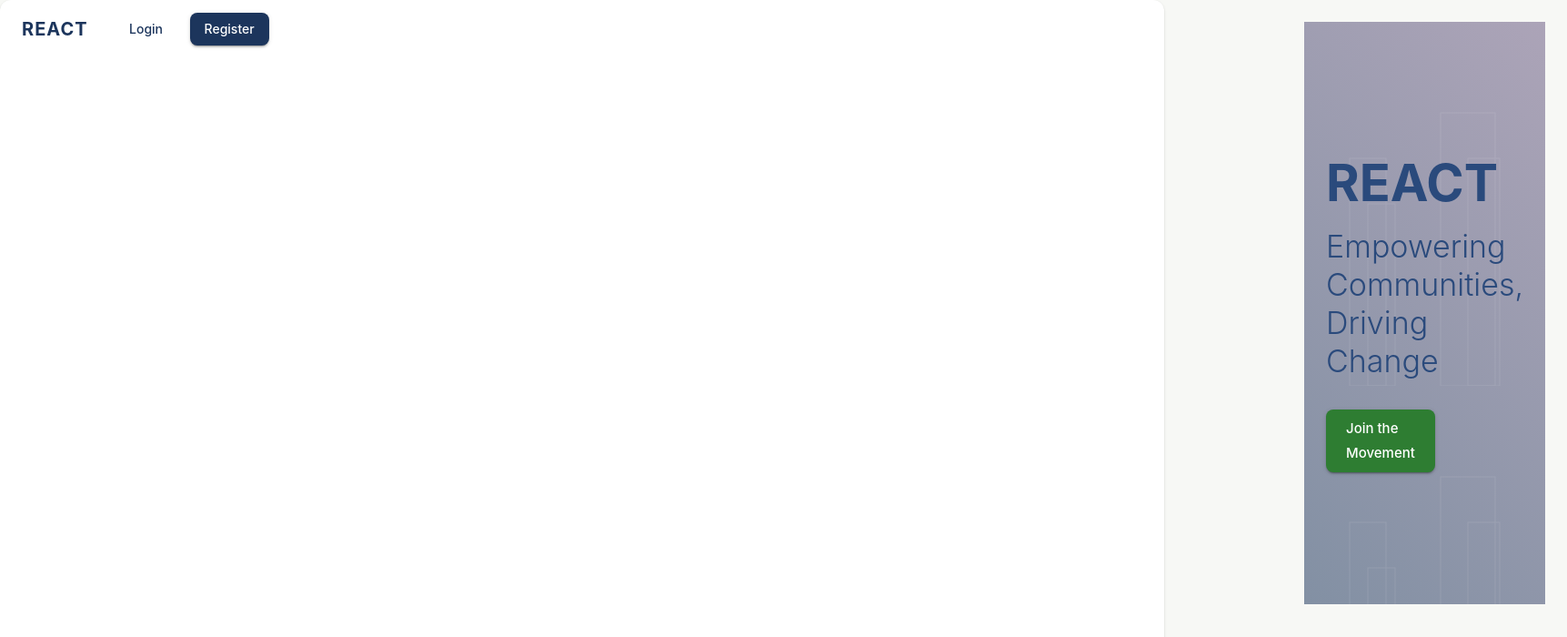
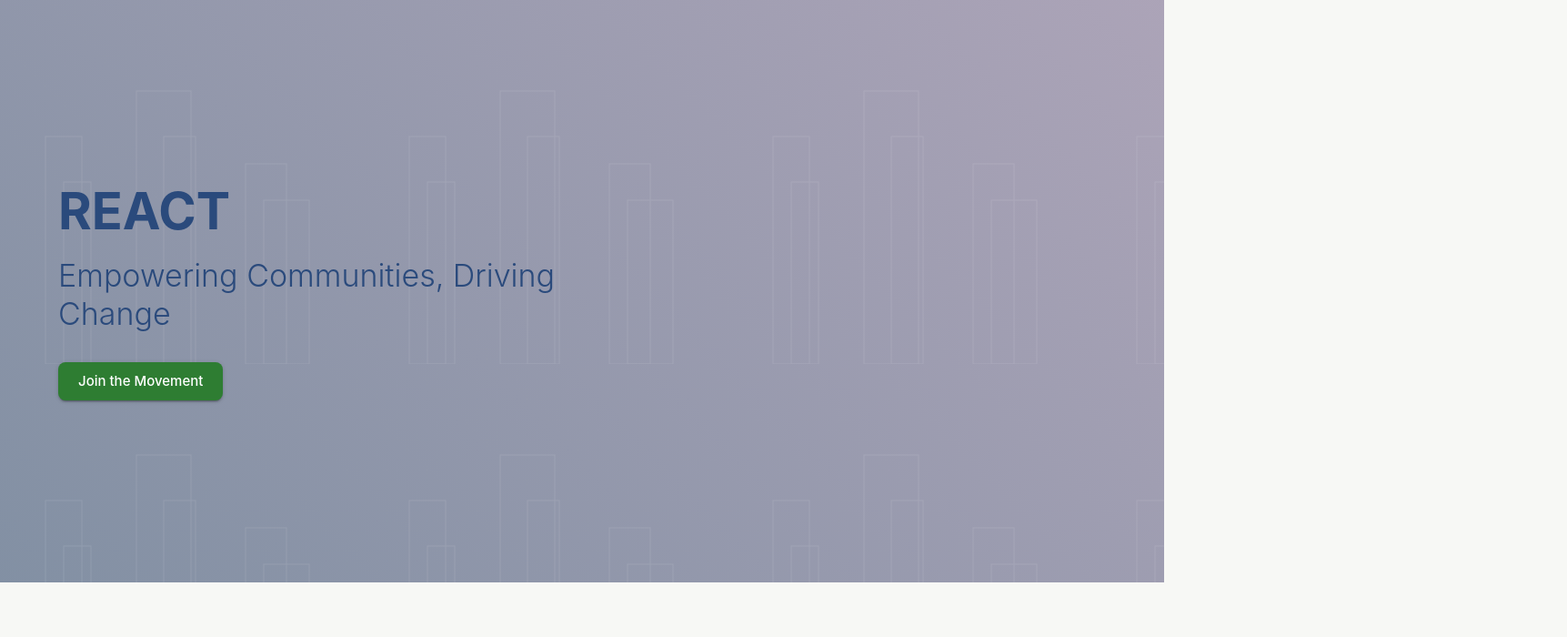
Before and after one commit to ujpm/REACT, a React (Vite) app: page / in a window 1280 px wide. Shown: the top 700 px of the page at 91% size, 1723 px wide, since content can reach past the window. Built offline with nearby package versions, Linux system fonts and the light colour scheme.

Commit message:
rebranding

```diff
--- a/src/App.tsx
+++ b/src/App.tsx
@@ -28,90 +28,40 @@
   return isAuthenticated ? <>{children}</> : <Navigate to="/login" />;
 };
 
-// App component
 const App: React.FC = () => {
   return (
     <ThemeProvider theme={theme}>
       <CssBaseline />
-      <Layout>
       <Routes>
         {/* Public routes */}
         <Route path="/" element={<LandingPage />} />
         <Route path="/login" element={<Login />} />
         <Route path="/register" element={<Register />} />
 
-          {/* REACT Features */}
+        {/* Protected routes with Layout */}
         <Route
-            path="/report-issue"
           element={
             <ProtectedRoute>
-                <ReportIssue />
+              <Layout />
             </ProtectedRoute>
           }
-          />
-          <Route
-            path="/track-issues"
-            element={
-              <ProtectedRoute>
-                <TrackIssues />
-              </ProtectedRoute>
-            }
-          />
-          <Route
-            path="/confidential"
-            element={
-              <ProtectedRoute>
-                <ConfidentialReports />
-              </ProtectedRoute>
-            }
-          />
-          <Route
-            path="/trending"
-            element={
-              <ProtectedRoute>
-                <TrendingIssues />
-              </ProtectedRoute>
-            }
-          />
+        >
+          {/* REACT Features */}
+          <Route path="/report-issue" element={<ReportIssue />} />
+          <Route path="/track-issues" element={<TrackIssues />} />
+          <Route path="/confidential" element={<ConfidentialReports />} />
+          <Route path="/trending" element={<TrendingIssues />} />
 
           {/* ACT Features */}
-          <Route
-            path="/volunteer"
-            element={
-              <ProtectedRoute>
-                <Volunteer />
-              </ProtectedRoute>
-            }
-          />
-          <Route
-            path="/campaigns"
-            element={
-              <ProtectedRoute>
-                <Campaigns />
-              </ProtectedRoute>
-            }
-          />
-          <Route
-            path="/collaborate"
-            element={
-              <ProtectedRoute>
-                <Collaborate />
-              </ProtectedRoute>
-            }
-          />
-          <Route
-            path="/achievements"
-            element={
-              <ProtectedRoute>
-                <Achievements />
-              </ProtectedRoute>
-            }
-          />
+          <Route path="/volunteer" element={<Volunteer />} />
+          <Route path="/campaigns" element={<Campaigns />} />
+          <Route path="/collaborate" element={<Collaborate />} />
+          <Route path="/achievements" element={<Achievements />} />
+        </Route>
 
         {/* Fallback route */}
         <Route path="*" element={<Navigate to="/" replace />} />
       </Routes>
-      </Layout>
     </ThemeProvider>
   );
 };
--- a/src/components/layout/Layout.tsx
+++ b/src/components/layout/Layout.tsx
@@ -8,38 +8,47 @@
   children: React.ReactNode;
 }
 
-const Main = styled('main')(({ theme }) => ({
-  flexGrow: 1,
+const DRAWER_WIDTH = 240;
+const COLLAPSED_DRAWER_WIDTH = 65;
+
+const LayoutRoot = styled(Box)({
+  display: 'flex',
   minHeight: '100vh',
+  overflow: 'hidden',
+  width: '100%'
+});
+
+const LayoutContent = styled(Box)(({ theme }) => ({
+  display: 'flex',
+  flex: '1 1 auto',
+  overflow: 'hidden',
+  paddingTop: 64, // Header height
+  backgroundColor: theme.palette.background.default,
+}));
+
+const MainContent = styled(Box)({
   display: 'flex',
   flexDirection: 'column',
-  backgroundColor: theme.palette.background.default,
-  marginLeft: 65, // Width of collapsed sidebar
-  width: `calc(100% - 65px)`,
-  transition: theme.transitions.create(['margin', 'width'], {
-    easing: theme.transitions.easing.sharp,
-    duration: theme.transitions.duration.leavingScreen,
-  }),
-}));
-
-const ContentWrapper = styled(Box)(({ theme }) => ({
-  flexGrow: 1,
-  padding: theme.spacing(3),
-  paddingTop: theme.spacing(3),
-}));
+  flex: '1 1 auto',
+  overflow: 'auto',
+  position: 'relative',
+  marginLeft: COLLAPSED_DRAWER_WIDTH,
+  padding: '24px',
+  transition: 'margin-left 0.3s ease',
+});
 
 const Layout: React.FC<LayoutProps> = ({ children }) => {
   return (
-    <Box sx={{ display: 'flex', minHeight: '100vh' }}>
+    <LayoutRoot>
       <Header />
-      <Sidebar />
-      <Main>
-        <ContentWrapper>
+      <LayoutContent>
+        <Sidebar />
+        <MainContent>
           {children}
-        </ContentWrapper>
-        <Footer />
-      </Main>
-    </Box>
+          <Footer />
+        </MainContent>
+      </LayoutContent>
+    </LayoutRoot>
   );
 };
 
--- a/src/components/layout/Sidebar.tsx
+++ b/src/components/layout/Sidebar.tsx
@@ -21,18 +21,11 @@
 import {
   ChevronLeft as ChevronLeftIcon,
   ChevronRight as ChevronRightIcon,
-  Report as ReportIcon,
-  Timeline as TimelineIcon,
-  Security as SecurityIcon,
-  TrendingUp as TrendingUpIcon,
-  Handshake as HandshakeIcon,
-  Campaign as CampaignIcon,
-  Groups as GroupsIcon,
-  EmojiEvents as EmojiEventsIcon,
 } from '@mui/icons-material';
 import { useNavigate, useLocation } from 'react-router-dom';
 import { useSelector } from 'react-redux';
 import { RootState } from '../../store';
+import { navigationItems } from '../../config/navigation';
 
 const DRAWER_WIDTH = 240;
 const COLLAPSED_DRAWER_WIDTH = 65;
@@ -57,13 +50,15 @@
     backgroundColor: theme.palette.background.paper,
     overflowX: 'hidden',
     borderRight: `1px solid ${theme.palette.divider}`,
-    marginTop: 64, // Header height
+    height: `calc(100% - 64px)`,
+    top: 64,
+    position: 'fixed',
   },
 }));
 
 interface StyledListItemProps {
   active: number;
-  itemtype: 'react' | 'act';
+  itemtype: 'REACT' | 'ACT';
 }
 
 const StyledListItemButton = styled(ListItemButton)<StyledListItemProps>(({ theme, active, itemtype }) => ({
@@ -74,95 +69,26 @@
     duration: theme.transitions.duration.standard,
   }),
   '&:hover': {
-    backgroundColor: itemtype === 'react'
+    backgroundColor: itemtype === 'REACT'
       ? `${theme.palette.primary.main}15`
       : `${theme.palette.secondary.main}15`,
     '& .MuiListItemIcon-root': {
-      color: itemtype === 'react'
+      color: itemtype === 'REACT'
         ? theme.palette.primary.main
         : theme.palette.secondary.main,
     },
   },
   ...(active && {
-    backgroundColor: itemtype === 'react'
+    backgroundColor: itemtype === 'REACT'
       ? `${theme.palette.primary.main}15`
       : `${theme.palette.secondary.main}15`,
     '& .MuiListItemIcon-root': {
-      color: itemtype === 'react'
+      color: itemtype === 'REACT'
         ? theme.palette.primary.main
         : theme.palette.secondary.main,
     },
   }),
 }));
-
-interface NavItem {
-  title: string;
-  path: string;
-  icon: React.ReactNode;
-  type: 'react' | 'act';
-  description: string;
-}
-
-const navItems: NavItem[] = [
-  // REACT Features
-  {
-    title: 'Report Issue',
-    path: '/report-issue',
-    icon: <ReportIcon />,
-    type: 'react',
-    description: 'Submit new community issues'
-  },
-  {
-    title: 'Track Issues',
-    path: '/track-issues',
-    icon: <TimelineIcon />,
-    type: 'react',
-    description: 'Monitor reported issues'
-  },
-  {
-    title: 'Confidential Reports',
-    path: '/confidential-reports',
-    icon: <SecurityIcon />,
-    type: 'react',
-    description: 'Submit sensitive reports'
-  },
-  {
-    title: 'Trending Issues',
-    path: '/trending-issues',
-    icon: <TrendingUpIcon />,
-    type: 'react',
-    description: 'View community hotspots'
-  },
-  // ACT Features
-  {
-    title: 'Volunteer & Donate',
-    path: '/volunteer',
-    icon: <HandshakeIcon />,
-    type: 'act',
-    description: 'Support community initiatives'
-  },
-  {
-    title: 'Campaigns',
-    path: '/campaigns',
-    icon: <CampaignIcon />,
-    type: 'act',
-    description: 'Join awareness drives'
-  },
-  {
-    title: 'Collaborate',
-    path: '/collaborate',
-    icon: <GroupsIcon />,
-    type: 'act',
-    description: 'Work with organizations'
-  },
-  {
-    title: 'Achievements',
-    path: '/achievements',
-    icon: <EmojiEventsIcon />,
-    type: 'act',
-    description: 'View community impact'
-  },
-];
 
 const Sidebar: React.FC = () => {
   const theme = useTheme();
@@ -188,6 +114,13 @@
         variant="permanent"
         anchor="left"
         collapsed={collapsed}
+        sx={{
+          width: collapsed ? COLLAPSED_DRAWER_WIDTH : DRAWER_WIDTH,
+          flexShrink: 0,
+          '& .MuiDrawer-paper': {
+            width: collapsed ? COLLAPSED_DRAWER_WIDTH : DRAWER_WIDTH,
+          },
+        }}
       >
         <List>
           <ListItem
@@ -201,7 +134,7 @@
               {collapsed ? <ChevronRightIcon /> : <ChevronLeftIcon />}
             </IconButton>
           </ListItem>
-          {navItems.map((item) => (
+          {navigationItems.map((item) => (
             <Tooltip
               key={item.path}
               title={collapsed ? item.title : ''}
@@ -226,7 +159,7 @@
                       color: 'text.secondary',
                     }}
                   >
-                    {item.icon}
+                    <item.icon />
                   </ListItemIcon>
                   <ListItemText
                     primary={item.title}
```
Lines whose indentation alone changed are shown as unchanged.
